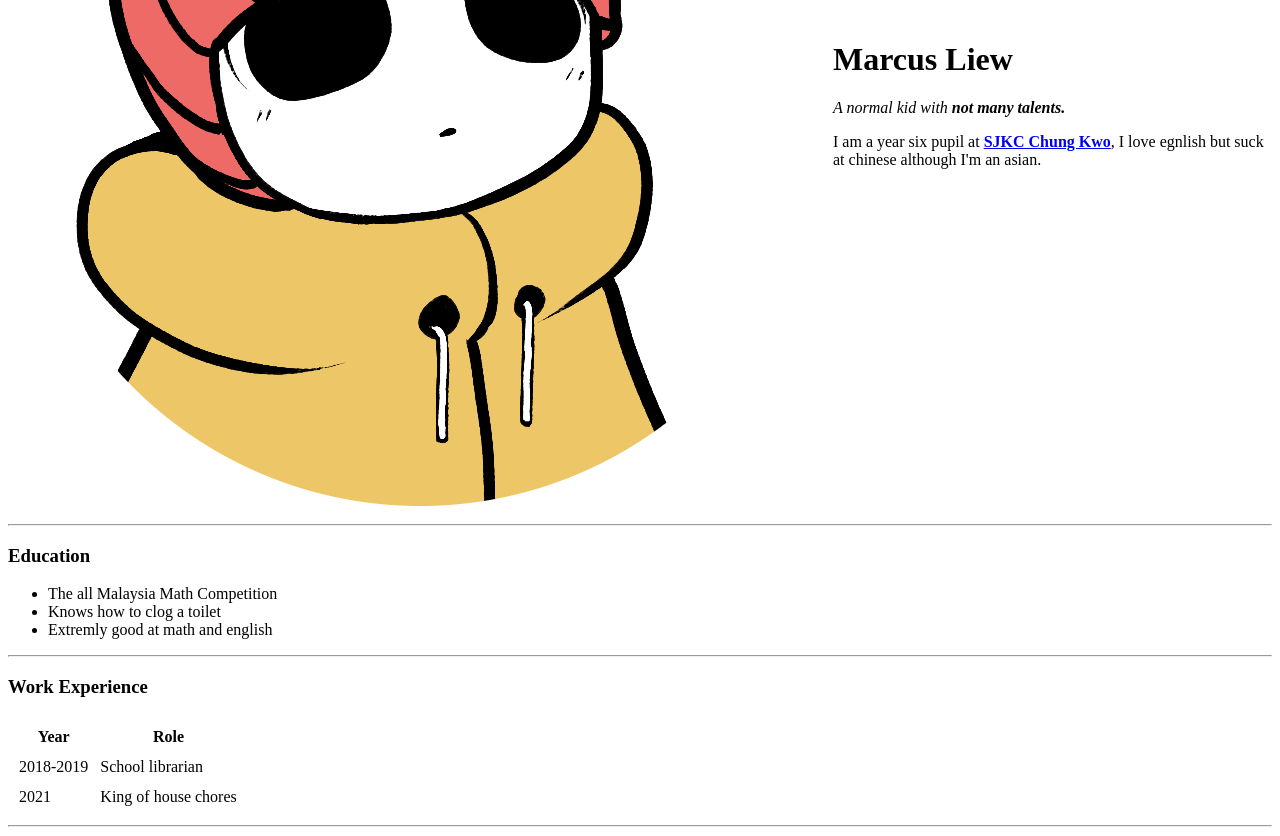
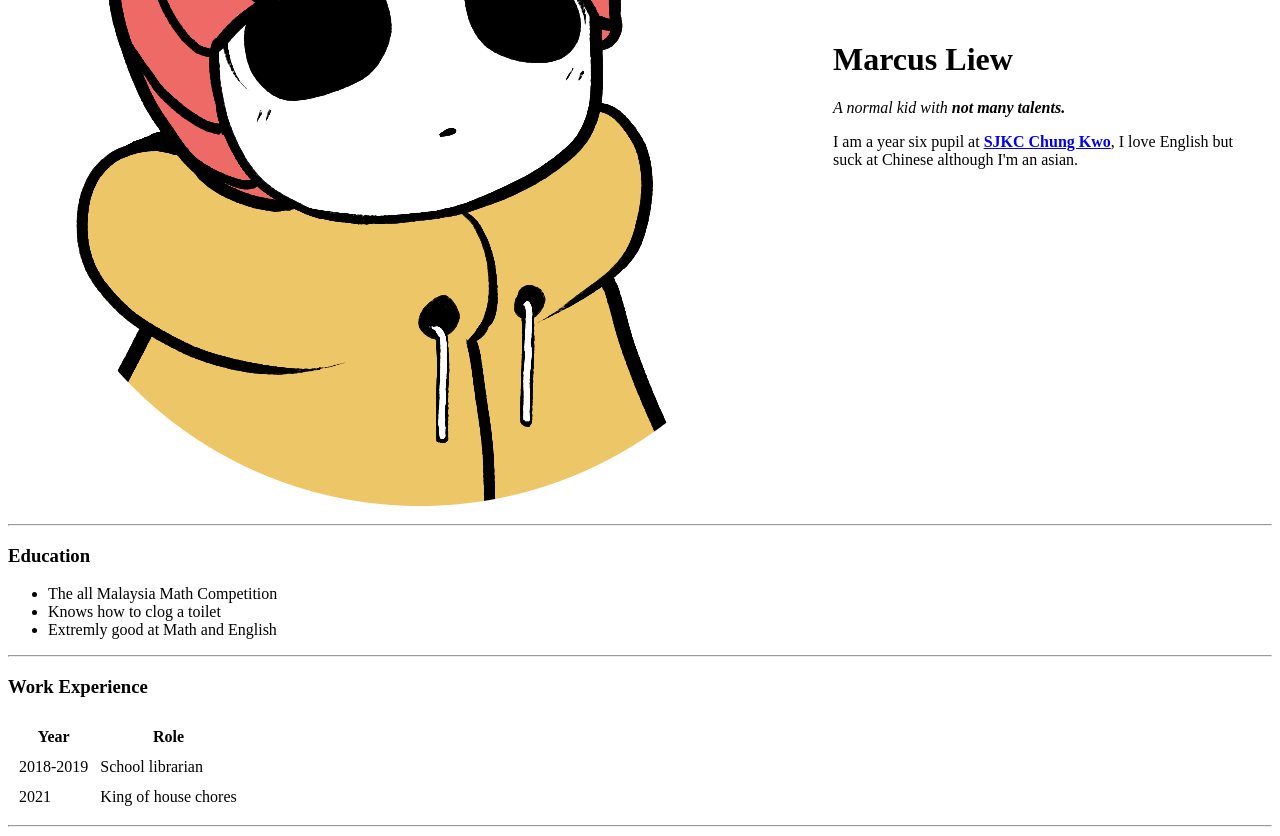
Before and after one commit to 1234567891023/gh-, a plain HTML site: page index.html in a window 1280 px wide. Shown: the part 320-1156 px from the top of the page. Drawn offline with Linux system fonts and the light colour scheme.

Commit message:
Update index.html

```diff
--- a/index.html
+++ b/index.html
@@ -13,7 +13,7 @@
       <td>
         <h1>Marcus Liew</h1>
         <p><em>A normal kid with <strong>not many talents.</strong> </em></p>
-        <p>I am a year six pupil at <b> <a href="http://www.chungkwo.edu.my/">SJKC Chung Kwo</a></b>, I love egnlish but suck at chinese although I'm an asian.</p>
+        <p>I am a year six pupil at <b> <a href="http://www.chungkwo.edu.my/">SJKC Chung Kwo</a></b>, I love English but suck at Chinese although I'm an asian.</p>
       </td>
     </tr>
   </table>
@@ -22,7 +22,7 @@
   <ul>
     <li>The all Malaysia Math Competition</li>
     <li>Knows how to clog a toilet</li>
-    <li>Extremly good at math and english</li>
+    <li>Extremly good at Math and English</li>
   </ul>
   <hr>
   <h3>Work Experience</h3>
```
